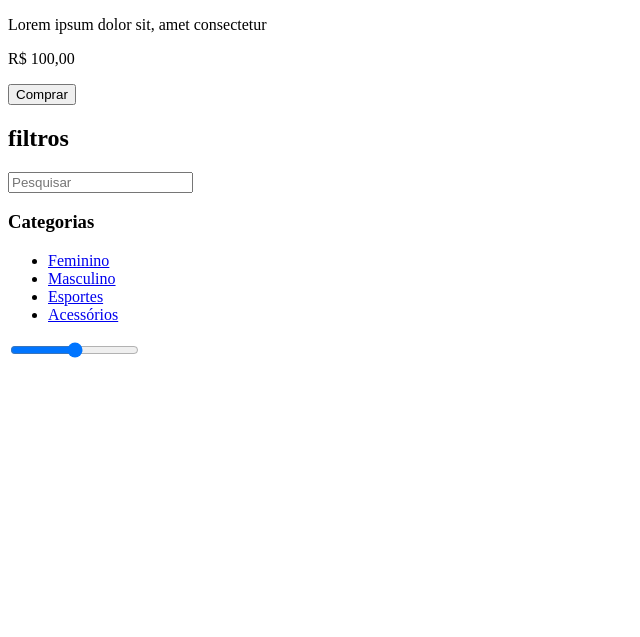
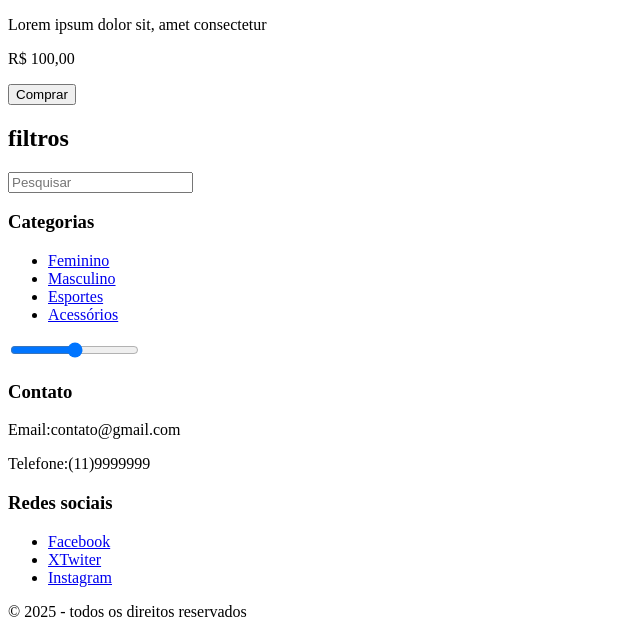
Before and after one commit to BrunoOka/projetoA, a plain HTML site: page index.html in a window 1280 px wide. Shown: the part 665-1302 px from the top of the page, without its empty margins (0-640 px from the left). Before the commit the page ends 1035 px from the top, so only its background shows below. Drawn offline with Linux system fonts and the light colour scheme.

Commit message:
criando o footer do html

```diff
--- a/index.html
+++ b/index.html
@@ -83,13 +83,35 @@
 
 
 
+
             </div>
+            <footer>
+                <div class="footer-content">
+                    <div class="contato">
+                        <h3>Contato</h3>
+                        <p>Email:contato@gmail.com</p>
+                        <p>Telefone:(11)9999999</p>
+                        <div class="redes-sociais">
+                            <h3>Redes sociais</h3>
+                            <ul>
+                                <li><a href="#">Facebook</a></li>
+                                <li><a href="#">XTwiter</a></li>
+                                <li><a href="#">Instagram</a></li>
+
+                            </ul>
+                        </div>
+                        <div class="direitos">
+                            <p>&copy; 2025 - todos os direitos reservados</p>
+                        </div>
+                    </div>
+                </div>
+
 
 
 
     </div>
 
-
+</footer>
 
 
 </body>
```
